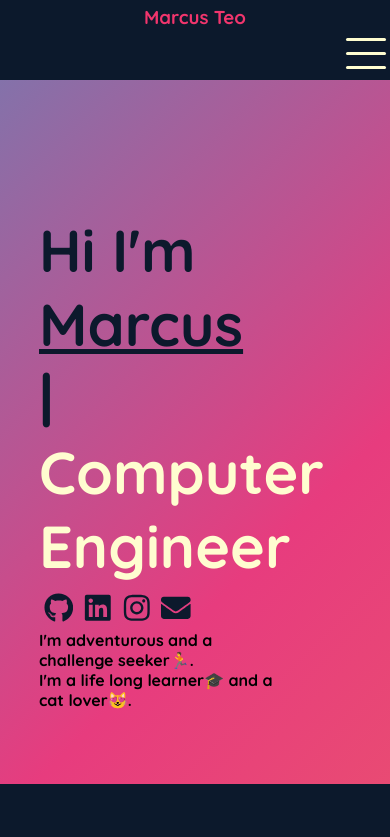
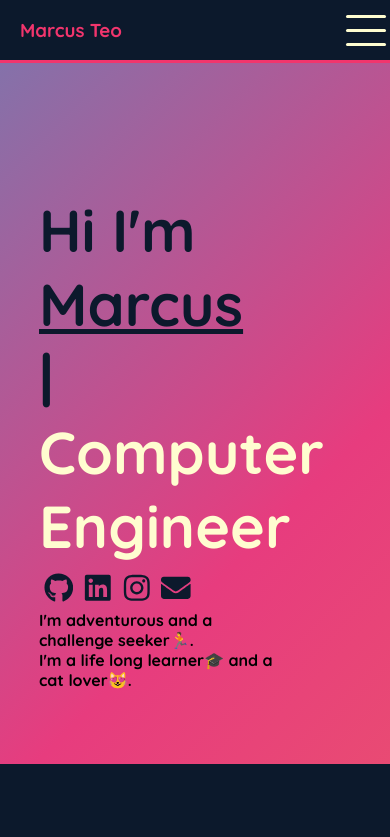
Before and after one commit to MarcusTeoQiYang/Online-Portfolio, a React (Create React App) app: page / in a window 390 px wide. Shown: the top 837 px of the page. Built offline with nearby package versions, Linux system fonts and the light colour scheme.

Commit message:
Major improvement to mobile responsive navbar

```diff
--- a/src/Navbar.js
+++ b/src/Navbar.js
@@ -4,22 +4,23 @@ import React, {useState} from 'react';
 
 const Navbar = () => {
 
-    const [navHeight, setNavHeight] = useState('80px')
+    const [navHeight, setNavHeight] = useState('60px')
     const [isOpen, setOpen] = useState(false)
 
     const handleClick = () => {
-            setNavHeight('80px')
+            setNavHeight('60px')
             setOpen(false)
     }
     return (
         <nav className="navbar" style={{height: navHeight}}>
+            <div className="wrap">
             <h3 className="name">
                 Marcus Teo
             </h3>
             <div className="links">
                 <ul>
                     <li><Link to='/'>Home</Link></li>
-                    <li><Link to='/AboutMe'>About</Link></li>
+                    <li><Link to='/AboutMe'>About me</Link></li>
                     <li><Link to='/Projects'>Projects</Link></li>
                     <li><Link to='/Experience'>Experience</Link></li>
                     {/* <li><Link to='/Interest'>Ideas!!</Link></li> */}
@@ -35,19 +36,20 @@ const Navbar = () => {
                         toggle = {setOpen}
                         onToggle={toggled => {
                             if (toggled) {
-                                setNavHeight('250px');
+                                setNavHeight('235px');
                             }
                             else {
-                                setNavHeight('80px');
+                                setNavHeight('60px');
                             }
                         }}
                         />
                     </div>
                 </ul>
             </div>
+            </div>
             <div className="hamburger-menu">
                     <li onClick={handleClick}><Link to='/'>Home</Link></li>
-                    <li onClick={handleClick}><Link to='/AboutMe'>About</Link></li>
+                    <li onClick={handleClick}><Link to='/AboutMe'>About me</Link></li>
                     <li onClick={handleClick}><Link to='/Projects'>Projects</Link></li>
                     <li onClick={handleClick}><Link to='/Experience'>Experience</Link></li>
             </div>
--- a/src/index.css
+++ b/src/index.css
@@ -9,6 +9,7 @@
 
 }
 body {
+  margin-top: 60px;
   background-color: #0c192c;
   height: 100vh;
   width: auto;
@@ -24,19 +25,15 @@ body {
   /* CSS Smooth scroll */
 }
 .navbar {
-  /* justify-content: center;
-  z-index: 100;
-  display: flex; */
   z-index: 110;
   width: 100%;
   background-color: #0c192c;
-  position: sticky;
+  position: fixed;
   top: 0px;
   transition: height 0.7s;
   overflow: hidden;
-  /* background: rgba(0, 0, 0, 0.2); */
-  /* border-bottom: 1px solid #FFFDD0;
-  position: fixed; */
+  border-bottom: solid;
+  border-color: #f1356d;
 
 }
 .hamburger {
@@ -76,9 +73,9 @@ body {
   color: #f1356d;
 }
 .navbar ul li {
-  padding: 1rem;
-  /* margin-left: 70px;
-  margin-right: 70px; */
+  margin-top: 5px;
+  margin-left: 10px;
+  margin-right: 10px;
 }
 /* .nav .links {
   width: auto;
@@ -650,6 +647,17 @@ section {
     height: 645px;
   }
   /* Navbar */
+  .wrap {
+    height: 60px;
+    display: flex;
+    justify-content: space-between;
+    align-items: center;
+
+  }
+  .navbar h3 {
+    margin: 10px;
+    padding: 10px;
+  }
   .navbar a {
     margin: auto;
     text-decoration: none;
```
